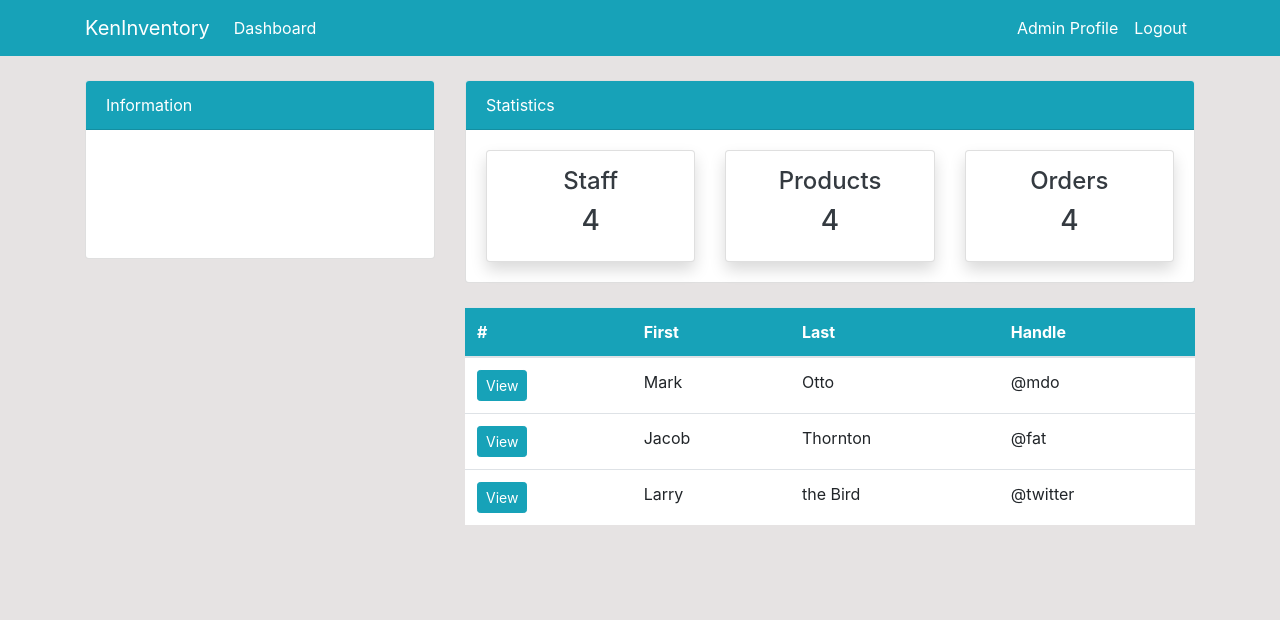
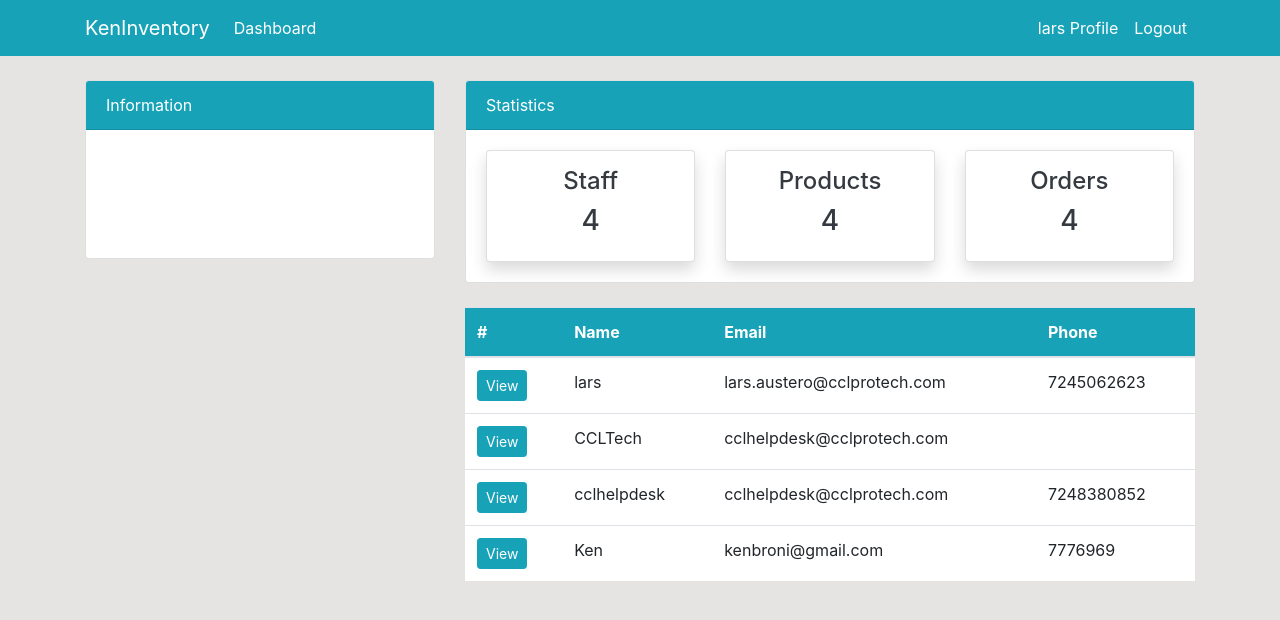
Before and after one commit to akosilar/inventoryproject, a Django app: page /staff/ in a window 1280 px wide. Shown: the top 620 px of the page. Run offline with Django 4.2, Linux system fonts and the light colour scheme; a user stored in the database is signed in; data comes from the database, SQL or seed files in the repository; both versions use the stored data as it was after the commit.

Commit message:
added staff list and detail

```diff
--- a/dashboard/urls.py
+++ b/dashboard/urls.py
@@ -4,6 +4,7 @@ from . import views
 urlpatterns = [
     path('dashboard/', views.index, name='dashboard-index'),
     path('staff/', views.staff, name='dashboard-staff'),
+    path('staff/detail/<int:pk>', views.staff_detail, name='dashboard-staff-detail'),
     path('product/', views.product, name='dashboard-product'),
     path('product/delete/<int:pk>', views.product_delete, name='dashboard-product-delete'),
     path('product/update/<int:pk>', views.product_update, name='dashboard-product-update'),
--- a/dashboard/views.py
+++ b/dashboard/views.py
@@ -1,8 +1,9 @@
 from django.shortcuts import render, redirect
 from django.http import HttpResponse
 from django.contrib.auth.decorators import login_required
-from .models import Product
+from .models import Product, Order
 from .forms import ProductForm
+from django.contrib.auth.models import User
 
 # Create your views here.
 @login_required
@@ -11,7 +12,19 @@ def index(request):
 
 @login_required
 def staff(request):
-    return render(request, 'dashboard/staff.html')
+    workers = User.objects.all
+    context={
+        'workers':workers
+    }
+    return render(request, 'dashboard/staff.html',context)
+
+@login_required
+def staff_detail(request, pk):
+    workers = User.objects.get(id=pk)
+    context={
+        'workers': workers
+    }
+    return render(request,'dashboard/staff_detail.html',context)
 
 @login_required
 def product(request):
@@ -32,6 +45,7 @@ def product(request):
     }
     return render(request, 'dashboard/product.html',context)
 
+@login_required
 def product_delete(request, pk):
     item = Product.objects.get(id=pk)
     if request.method=='POST':
@@ -39,6 +53,7 @@ def product_delete(request, pk):
         return redirect('dashboard-product')
     return render(request, 'dashboard/product_delete.html')
 
+@login_required
 def product_update(request, pk):
     item = Product.objects.get(id=pk)
     if request.method=='POST':
@@ -57,4 +72,8 @@ def product_update(request, pk):
 
 @login_required
 def order(request):
-    return render(request, 'dashboard/order.html')
+    orders = Order.objects.all()
+    context={
+        'orders':orders
+    }
+    return render(request, 'dashboard/order.html',context)
--- a/templates/dashboard/staff.html
+++ b/templates/dashboard/staff.html
@@ -13,30 +13,21 @@
                 <thead class="bg-info">
                     <tr class="text-white">
                         <th scope="col">#</th>
-                        <th scope="col">First</th>
-                        <th scope="col">Last</th>
-                        <th scope="col">Handle</th>
+                        <th scope="col">Name</th>
+                        <th scope="col">Email</th>
+                        <th scope="col">Phone</th>
                     </tr>
                 </thead>
                 <tbody>
+
+                    {% for worker in workers%}
                     <tr>
-                        <th scope="row"><a class="btn btn-info btn-sm" href="">View</a></th>
-                        <td>Mark</td>
-                        <td>Otto</td>
-                        <td>@mdo</td>
+                        <th scope="row"><a class="btn btn-info btn-sm" href="{% url 'dashboard-staff-detail' worker.id %}">View</a></th>
+                        <td>{{ worker.username }}</td>
+                        <td>{{ worker.email }}</td>
+                        <td>{{ worker.profile.phone }}</td>
                     </tr>
-                    <tr>
-                        <th scope="row"><a class="btn btn-info btn-sm" href="">View</a></th>
-                        <td>Jacob</td>
-                        <td>Thornton</td>
-                        <td>@fat</td>
-                    </tr>
-                    <tr>
-                        <th scope="row"><a class="btn btn-info btn-sm" href="">View</a></th>
-                        <td>Larry</td>
-                        <td>the Bird</td>
-                        <td>@twitter</td>
-                    </tr>
+                    {% endfor%}
                 </tbody>
             </table>
         </div>
--- a/templates/partials/nav.html
+++ b/templates/partials/nav.html
@@ -17,7 +17,7 @@
                 </ul>
                 <ul class="navbar-nav ml-auto">
                     <li class="nav-item active">
-                        <a class="nav-link text-white" href="{% url 'user-profile'%}">Admin Profile <span
+                        <a class="nav-link text-white" href="{% url 'user-profile'%}">{{ user.username }} Profile <span
                                 class="sr-only">(current)</span></a>
                     </li>
                     <li class="nav-item">
```
Also changed, not shown: templates/dashboard/order.html (+9 -24 lines), templates/dashboard/staff_detail.html (added, +60 -0 lines), db.sqlite3.
